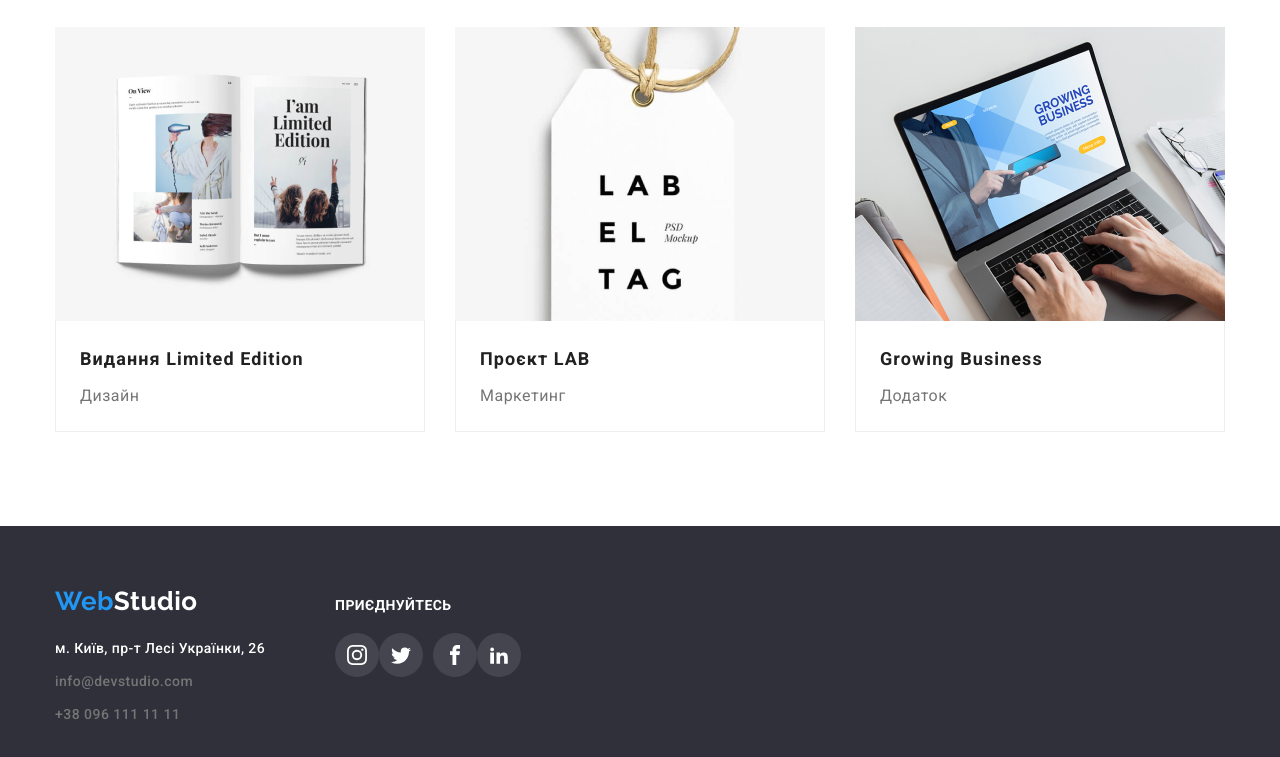
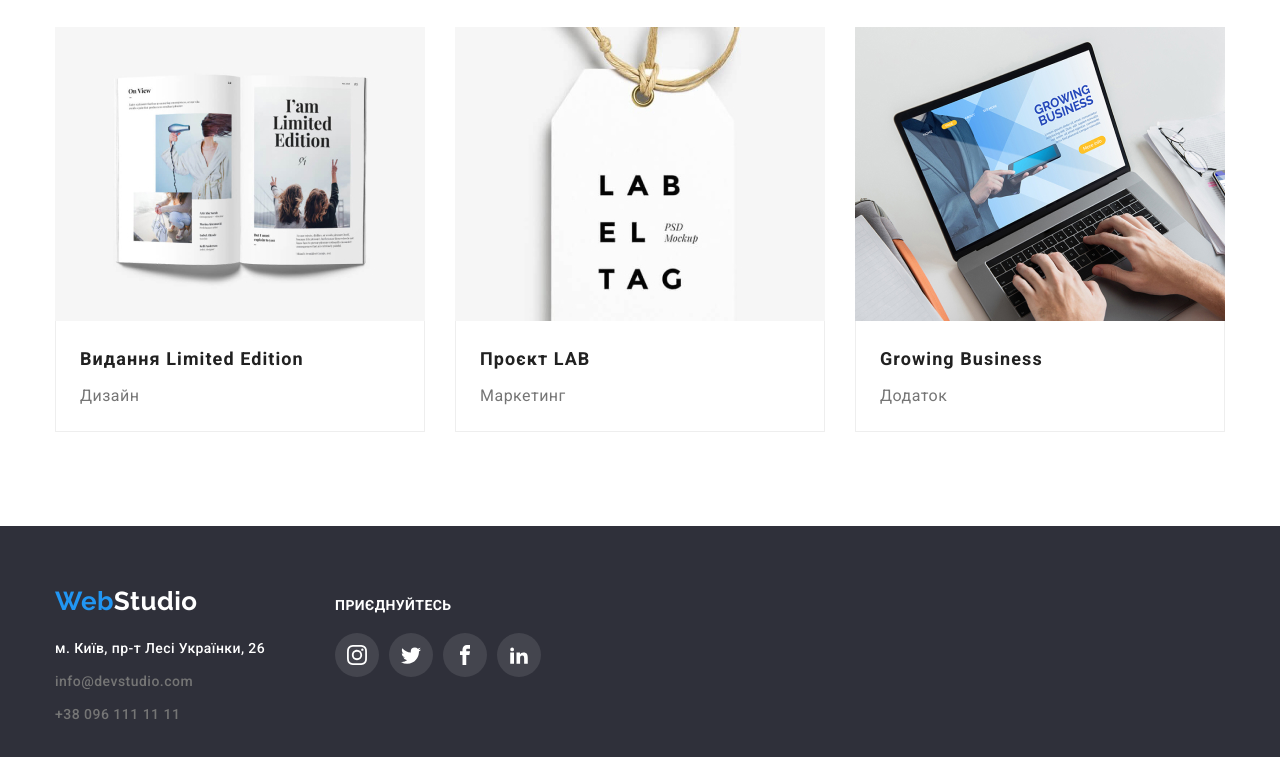
Before and after one commit to SVolochandrey/goit-markup-hw-04, a plain HTML site: page portfolio.html in a window 1280 px wide. Shown: the part 1106-1863 px from the top of the page. Drawn offline with nearby package versions, Linux system fonts and the light colour scheme.

Commit message:
update index.html

```diff
--- a/portfolio.html
+++ b/portfolio.html
@@ -231,7 +231,7 @@
         <div class="footer-join-container">
           <p class="join">приєднуйтесь</p>
           <ul class="footer-soc-links list">
-            <li class="footer-soclinks-item">
+            <li class="footer-soc-links-item">
               <a href class="soc-links">
                 <svg class="soc-icon" width="20px" height="20px">
                   <use href="./images/symbol-defs.svg#icon-instagram"></use>
@@ -245,14 +245,14 @@
                 </svg>
               </a>
             </li>
-            <li class="footer-soclinks-item">
+            <li class="footer-soc-links-item">
               <a href class="soc-links">
                 <svg class="soc-icon" width="20px" height="20px">
                   <use href="./images/symbol-defs.svg#icon-facebook"></use>
                 </svg>
               </a>
             </li>
-            <li class="footer-soclinks-item">
+            <li class="footer-soc-links-item">
               <a href class="soc-links">
                 <svg class="soc-icon" width="20px" height="20px">
                   <use href="./images/symbol-defs.svg#icon-linkedin"></use>
```
